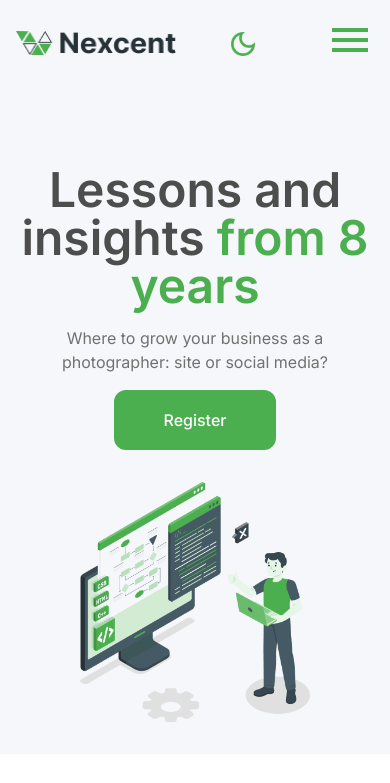
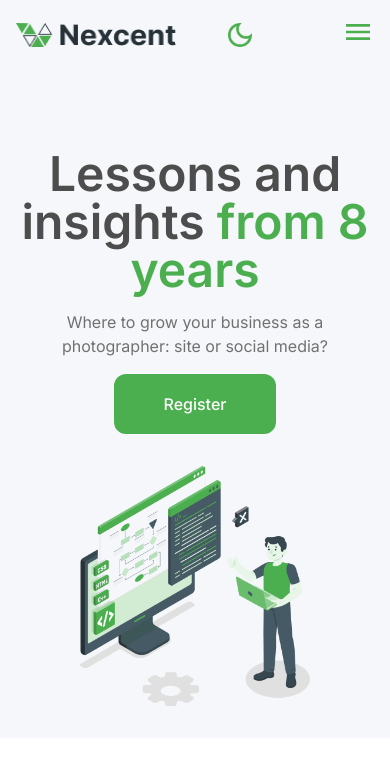
Before and after one commit to repro123/axia-project-2, a website: page index.html in a window 390 px wide. Shown: the top 783 px of the page. Drawn offline with Linux system fonts and the light colour scheme.

Commit message:
fixed bug caused by absolute positioning on the toggle theme button, removed absolute position

```diff
--- a/index.html
+++ b/index.html
@@ -19,8 +19,9 @@
       class="p-4 bg-footer-paragraph z-[2] **:focus:outline **:focus:outline-primary sticky top-0 dark:bg-bodyAltBg-dark"
     >
       <div
-        class="flex items-center justify-between w-full max-w-6xl mx-auto md:pt-4 md:grid md:grid-cols-[1fr_3fr] relative"
+        class="flex items-center justify-between w-full max-w-6xl mx-auto md:pt-4 md:grid md:grid-cols-[1fr_3fr]"
       >
+        <div class="flex gap-12 items-center h-full md:gap-8 lg:gap-12">
           <a href="#" aria-label="Nexcent Home">
             <img
               src="./images/Logo.png"
@@ -37,7 +38,7 @@
           </a>
 
           <button
-          class="rounded-full absolute w-12 h-12 left-1/2 top-1 translate-x-1/2 cursor-pointer grid place-items-center z-[100] lg:top-4 lg:left-[calc(100%_-_21rem)] md:max-lg:left-[calc(100%_-_4rem)] md:max-lg:top-full"
+            class="relative z-50"
             aria-label="Change to dark mode"
             title="Toggle Theme"
             id="toggleTheme"
@@ -55,6 +56,7 @@
               class="hidden w-8 h-8"
             />
           </button>
+        </div>
 
         <div>
           <button
@@ -67,12 +69,12 @@
             <img
               src="./images/menu_24dp_4CAF4F_FILL0_wght400_GRAD0_opsz24.png"
               alt=""
-              class="w-12 h-12 cursor-pointer group-aria-expanded:hidden"
+              class="w-8 h-8 cursor-pointer group-aria-expanded:hidden"
             />
             <img
               src="./images/close_24dp_4CAF4F_FILL0_wght400_GRAD0_opsz24.png"
               alt=""
-              class="group-aria-[expanded=false]:hidden w-12 h-12"
+              class="group-aria-[expanded=false]:hidden w-8 h-8"
             />
           </button>
           <div
```
Also changed, not shown: src/output.css. Lines whose indentation alone changed are shown as unchanged.
